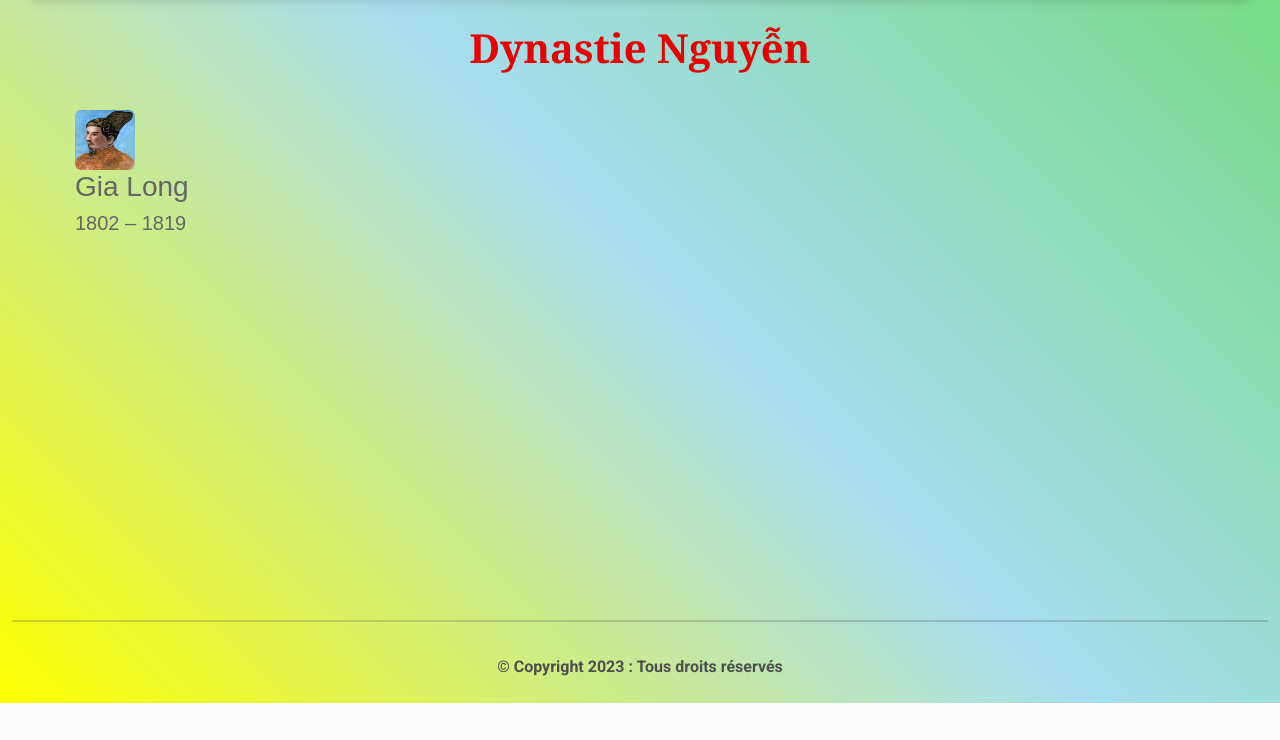
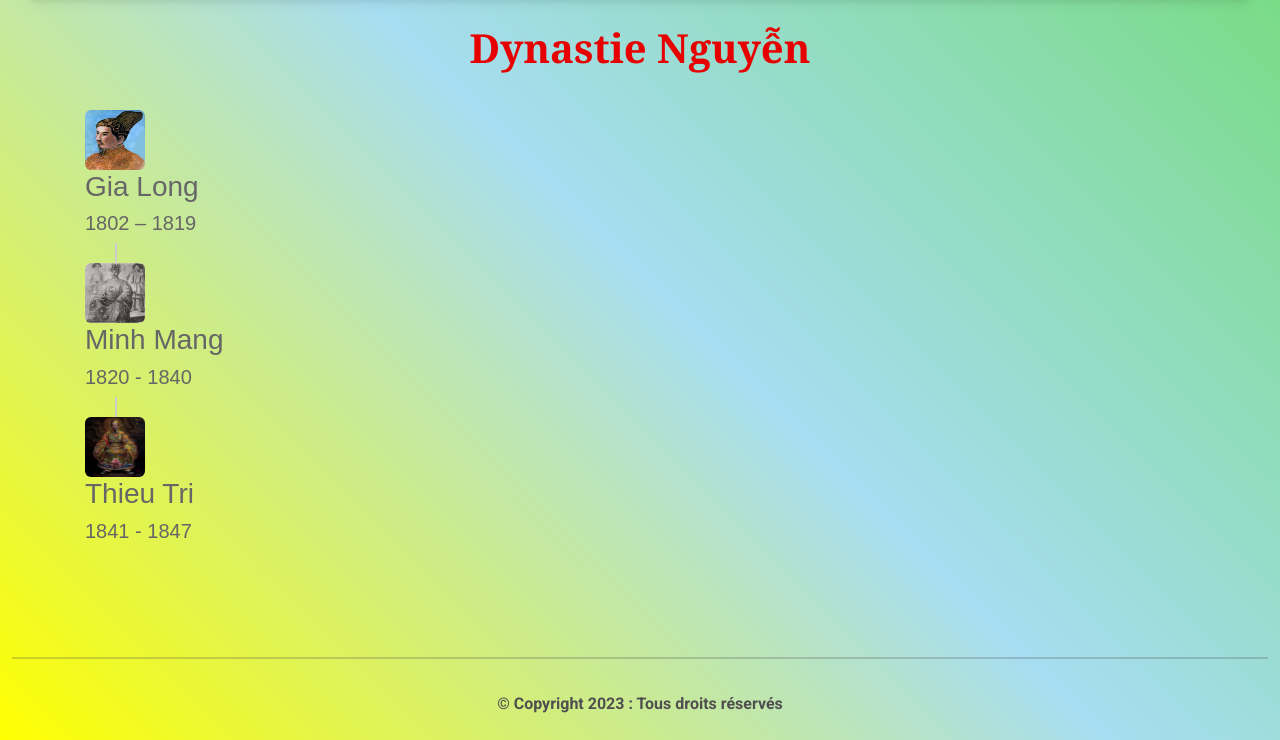
Before and after one commit to zpilia/vietnam_website, a PHP site: page /views/famille_royal.php in a window 1280 px wide. Shown: the part 192-932 px from the top of the page. Before the commit the page ends 895 px from the top, so only its background shows below. Run offline with PHP 8.4, Linux system fonts and the light colour scheme; some libraries are stand-ins or nearby versions.

Commit message:
ajout + modif

```diff
--- a/views/famille_royal.php
+++ b/views/famille_royal.php
@@ -181,7 +181,7 @@
                             </div>
                         </div>
                     </a>
-                    <ul class="">
+                    <ul class="active">
                         <li>
                             <a href="javascript:void(0);">
                                 <div class="member-view-box">
@@ -194,21 +194,20 @@
                                     </div>
                                 </div>
                             </a>
-                            <ul class="">
+                            <ul class="active">
                                 <li>
                                     <a href="javascript:void(0);">
                                         <div class="member-view-box">
                                             <div class="member-image">
-                                                <img src="../public/img/" alt="thieu_tri">
+                                                <img src="../public/img/Thieu_tri.webp" alt="thieu_tri">
                                                 <div class="member-details">
-                                                    <h3>Member 2</h3>
+                                                    <h3>Thieu Tri</h3>
+                                                    <h5>1841 - 1847</h5>
                                                 </div>
                                             </div>
                                         </div>
                                     </a>
                             </ul>
-                        </li>
-
                         </li>
                     </ul>
                 </li>
```
Also changed, not shown: public/img/Hiep_hoa.jpg (added), public/img/Kien_Phuc.jpg (added), public/img/Tu_Duc_2.jpg (added).
